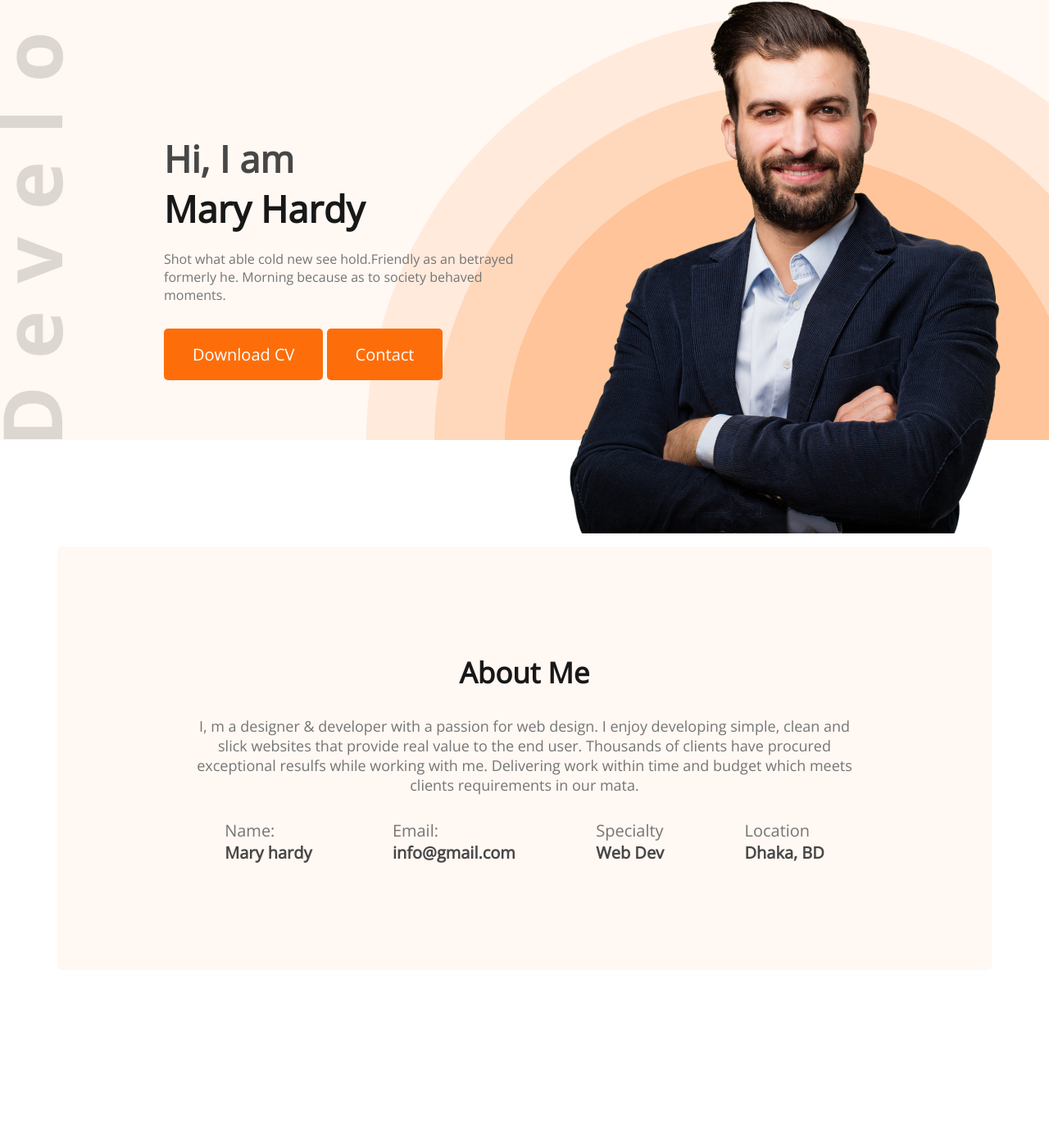
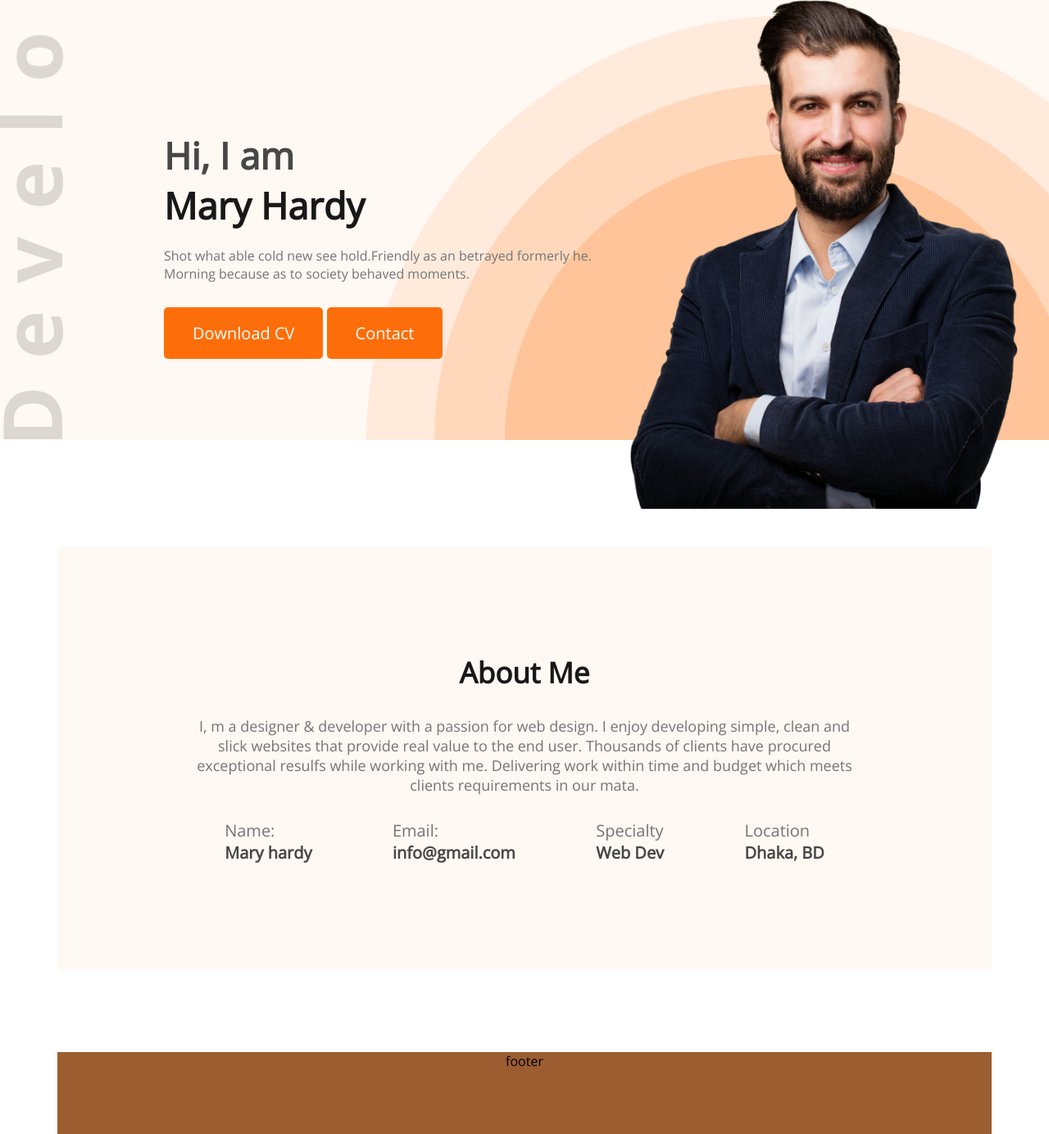
Before and after one commit to Rubayet-hasan-yasin/developer-porttfolio, a plain HTML site: page index.html in a window 1280 px wide. Shown: the part 163-1547 px from the top of the page at 82% size. Before the commit the page ends 1347 px from the top, so only its background shows below. Drawn offline with nearby package versions, Linux system fonts and the light colour scheme.

Commit message:
mary hardy image resize

```diff
--- a/css/style.css
+++ b/css/style.css
@@ -52,8 +52,13 @@ nav li {
 
 /* banner style */
 
+.mary-hardy-img{
+    height: 80.8vh;
+    width: 50%;
+}
+
 .banner {
-    margin: 50px 50px 50px 200px;
+    margin: 50px 30px 50px 200px;
     display: flex;
     align-items: center;
 }
@@ -134,3 +139,39 @@ main {
     font-weight: 700;
 
 }
+
+
+
+
+
+
+
+
+
+
+
+
+
+
+
+
+
+
+
+
+
+
+
+
+
+
+
+
+footer{
+ background-color: #9c5d31;
+ text-align: center;
+ height: 100px;
+ max-width: 1140px;
+ margin: 0 auto;
+ margin-top: 100px;
+}
--- a/index.html
+++ b/index.html
@@ -30,7 +30,7 @@
                 <button class="button">Download CV</button>
                 <button class="button">Contact</button>
             </div>
-            <img src="images/hardy.png" alt="Mary Hardy">
+            <img src="images/hardy.png" alt="Mary Hardy" class="mary-hardy-img">
         </div>
 
 
@@ -68,6 +68,7 @@
     </main>
 
     <footer>
+        <p>footer </p>
 
     </footer>
 </body>
```
